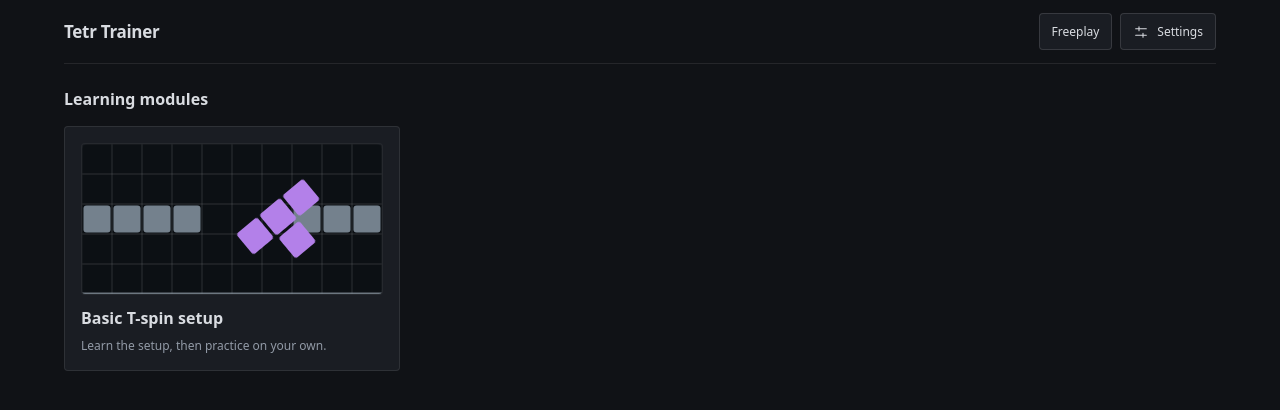
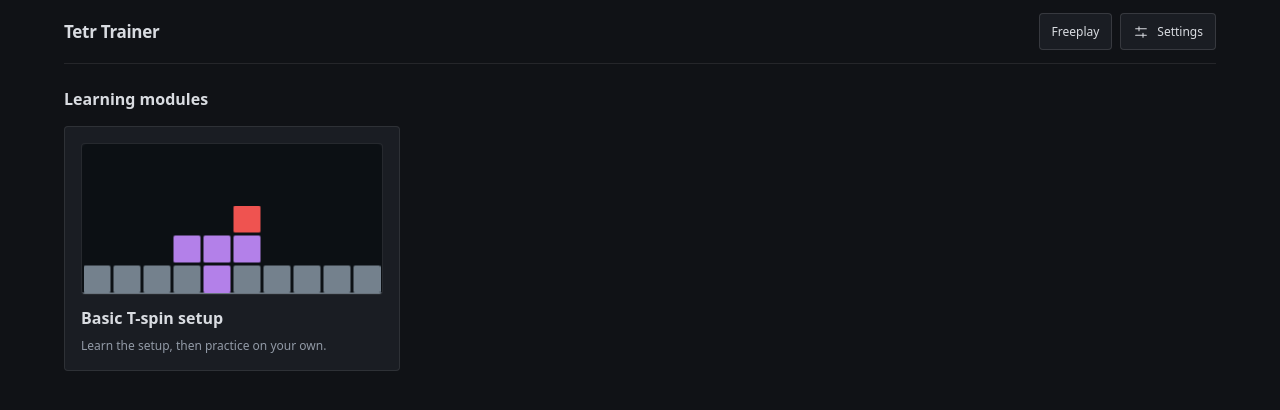
Before and after one commit to johnzhao08/Tetr-Trainer, a React (Vite) app: page / in a window 1280 px wide. Shown: the top 410 px of the page. Built offline with nearby package versions, Linux system fonts and the light colour scheme.

Commit message:
fix: show a real T-spin and line clear in drill preview

```diff
--- a/src/App.tsx
+++ b/src/App.tsx
@@ -1,3 +1,6 @@
+import { tSpinPreviewFrames } from "./core/tSpinPreview";
+import { cells } from "./core/board";
+import { COLORS } from "./ui/BoardCanvas";
 import { useEffect, useRef, useState } from "react";
 import { BoardCanvas } from "./ui/BoardCanvas";
 import { PiecePreview } from "./ui/PiecePreview";
@@ -81,7 +84,10 @@ export default function App() {
           >
             Freeplay
           </button>
-          <button className="button quiet" onClick={() => setSettingsOpen(true)}>
+          <button
+            className="button quiet"
+            onClick={() => setSettingsOpen(true)}
+          >
             <Icon name="settings" /> Settings
           </button>
         </nav>
@@ -91,9 +97,7 @@ export default function App() {
         <button className="module-card" onClick={() => setView("drill")}>
           <TSpinCardPreview />
           <strong>Basic T-spin setup</strong>
-          <span>
-            Learn the setup, then practice on your own.
-          </span>
+          <span>Learn the setup, then practice on your own.</span>
         </button>
       </main>
       {settingsOpen && (
@@ -117,24 +121,45 @@ export default function App() {
   );
 }
 
+const previewFrames = tSpinPreviewFrames();
 function TSpinCardPreview() {
   return (
     <svg className="t-spin-preview" viewBox="0 0 200 100" aria-hidden="true">
-      <rect className="preview-well" x="0" y="0" width="200" height="100" rx="4" />
-      {[...Array(10)].map((_, x) => [...Array(5)].map((__, y) => (
-        <rect key={`${x}-${y}`} className="preview-grid" x={x * 20} y={y * 20} width="20" height="20" />
-      )))}
-      {[0, 1, 2, 3, 7, 8, 9].map((x) => (
-        <rect key={x} className="preview-stack" x={x * 20 + 1} y="41" width="18" height="18" rx="2" />
+      <rect className="preview-well" width="200" height="100" rx="4" />
+      {previewFrames.map((frame, index) => (
+        <g key={index} className={`preview-frame preview-frame-${index}`}>
+          {frame.board
+            .slice(0, 5)
+            .flatMap((row, y) =>
+              row.map(
+                (cell, x) =>
+                  cell && (
+                    <rect
+                      key={`${x}-${y}`}
+                      x={x * 20 + 1}
+                      y={(4 - y) * 20 + 1}
+                      width="18"
+                      height="18"
+                      rx="1"
+                      fill={COLORS[cell]}
+                    />
+                  ),
+              ),
+            )}
+          {frame.active &&
+            cells(frame.active).map(([x, y]) => (
+              <rect
+                key={`${x}-${y}`}
+                x={x * 20 + 1}
+                y={(4 - y) * 20 + 1}
+                width="18"
+                height="18"
+                rx="1"
+                fill={COLORS.T}
+              />
+            ))}
+        </g>
       ))}
-      <rect className="preview-clear" x="1" y="41" width="198" height="18" rx="2" />
-      <g className="preview-piece-move">
-        <g className="preview-piece-rotate">
-          {[ [1, 1], [1, 2], [1, 3], [2, 2] ].map(([x, y]) => (
-            <rect key={`${x}-${y}`} x={x * 20 + 1} y={y * 20 + 1} width="18" height="18" rx="2" fill="#b380e9" />
-          ))}
-        </g>
-      </g>
       <path className="preview-floor" d="M0 99.5h200" />
     </svg>
   );
--- /dev/null
+++ b/src/core/tSpinPreview.ts
@@ -0,0 +1,14 @@
+import { TSpinDrill } from "./tSpinDrill";
+
+// Match the reference: left-facing T, CCW under the overhang, then lock/clear.
+export function tSpinPreviewFrames() {
+  const game = new TSpinDrill(1);
+  game.state.active = { type: "T", x: 4, y: 1, rotation: 3 };
+  const before = structuredClone(game.state);
+  game.keyDown("ccw");
+  game.keyUp("ccw");
+  const rotated = structuredClone(game.state);
+  game.keyDown("hardDrop");
+  game.keyUp("hardDrop");
+  return [before, rotated, structuredClone(game.state)];
+}
--- a/src/style.css
+++ b/src/style.css
@@ -730,54 +730,58 @@ kbd {
 .preview-well {
   fill: #0c1014;
 }
-.preview-grid {
-  fill: none;
-  stroke: #ffffff0c;
-}
-.preview-stack {
-  fill: #74818d;
-}
 .preview-floor {
   fill: none;
   stroke: #9aa7b3aa;
 }
-.preview-piece-move {
-  transform-box: view-box;
-  animation: tspin-drop 3s ease-in-out infinite;
+.preview-frame {
+  animation: 3.6s steps(1, end) infinite;
 }
-.preview-piece-rotate {
-  transform-box: view-box;
-  transform-origin: 30px 40px;
-  animation: tspin-rotate 3s ease-in-out infinite;
+.preview-frame-0 {
+  animation-name: preview-start;
 }
-.preview-clear {
-  fill: #ffffff;
+.preview-frame-1 {
   opacity: 0;
-  animation: line-clear 3s ease-in-out infinite;
+  animation-name: preview-rotate;
 }
-@keyframes tspin-drop {
-  0%, 10% { transform: translate(120px, 0); }
-  45%, 72% { transform: translate(70px, 9px); }
-  88%, 100% { transform: translate(120px, 0); }
+.preview-frame-2 {
+  opacity: 0;
+  animation-name: preview-cleared;
 }
-@keyframes tspin-rotate {
-  0%, 38%, 88%, 100% { transform: rotate(0); }
-  58%, 78% { transform: rotate(90deg); }
+@keyframes preview-start {
+  0% {
+    opacity: 1;
+  }
+  30%,
+  100% {
+    opacity: 0;
+  }
 }
-@keyframes line-clear {
-  0%, 62% { opacity: 0; }
-  66% { opacity: 0.9; }
-  72%, 82% { opacity: 0; }
-  86%, 100% { opacity: 0; }
+@keyframes preview-rotate {
+  0% {
+    opacity: 0;
+  }
+  30% {
+    opacity: 1;
+  }
+  65%,
+  100% {
+    opacity: 0;
+  }
+}
+@keyframes preview-cleared {
+  0% {
+    opacity: 0;
+  }
+  65%,
+  100% {
+    opacity: 1;
+  }
 }
 @media (prefers-reduced-motion: reduce) {
-  .preview-piece-move,
-  .preview-piece-rotate,
-  .preview-clear {
+  .preview-frame {
     animation: none;
   }
-  .preview-piece-move { transform: translate(70px, 9px); }
-  .preview-piece-rotate { transform: rotate(90deg); }
 }
 .module-card span {
   font-size: 12px;
```
Also changed, not shown: 1 other file (tests, documents, lock files or other folders).
